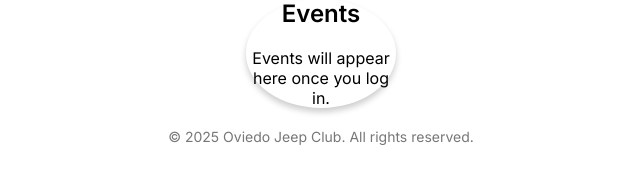
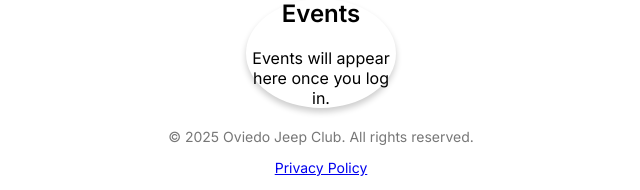
Before and after one commit to oviedojeeple/oviedojeepclub, a Flask app: page / in a window 1280 px wide. Shown: the part 852-1042 px from the top of the page, without its empty margins (319-959 px from the left). Before the commit the page ends 997 px from the top, so only its background shows below. Run offline with Flask 3, Linux system fonts and the light colour scheme.

Commit message:
Update index.html

```diff
--- a/templates/index.html
+++ b/templates/index.html
@@ -44,6 +44,7 @@
 
     <footer>
         <p>© 2025 Oviedo Jeep Club. All rights reserved.</p>
+        <p><a href="/privacy">Privacy Policy</a></p>
     </footer>
     <script src="/static/scripts/profile.js"></script>
 </body>
```
